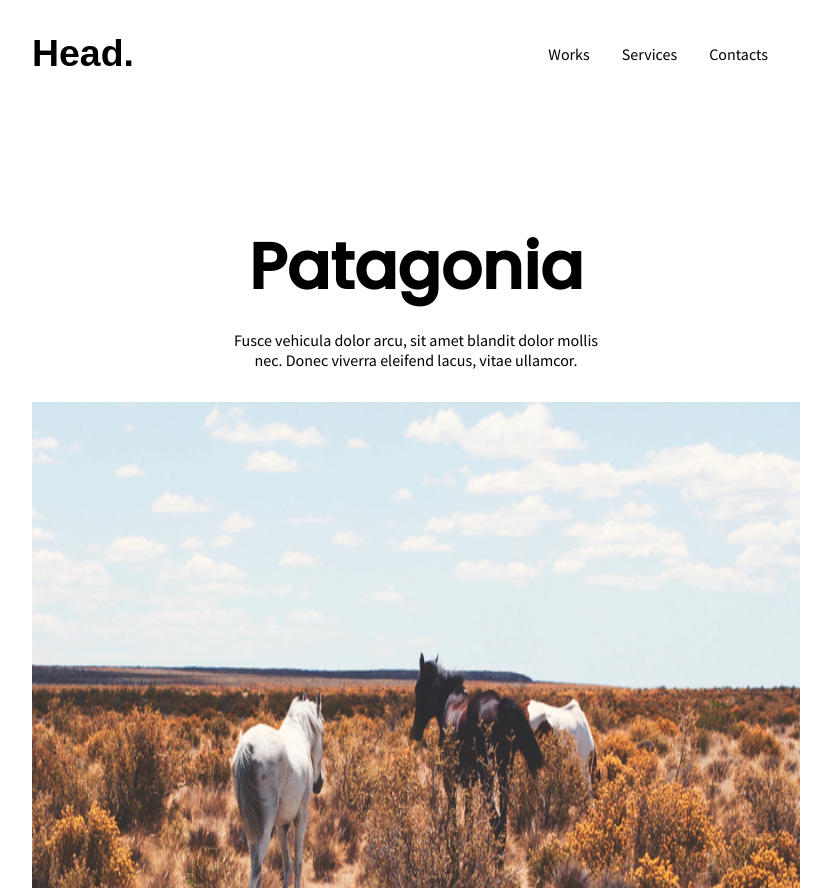
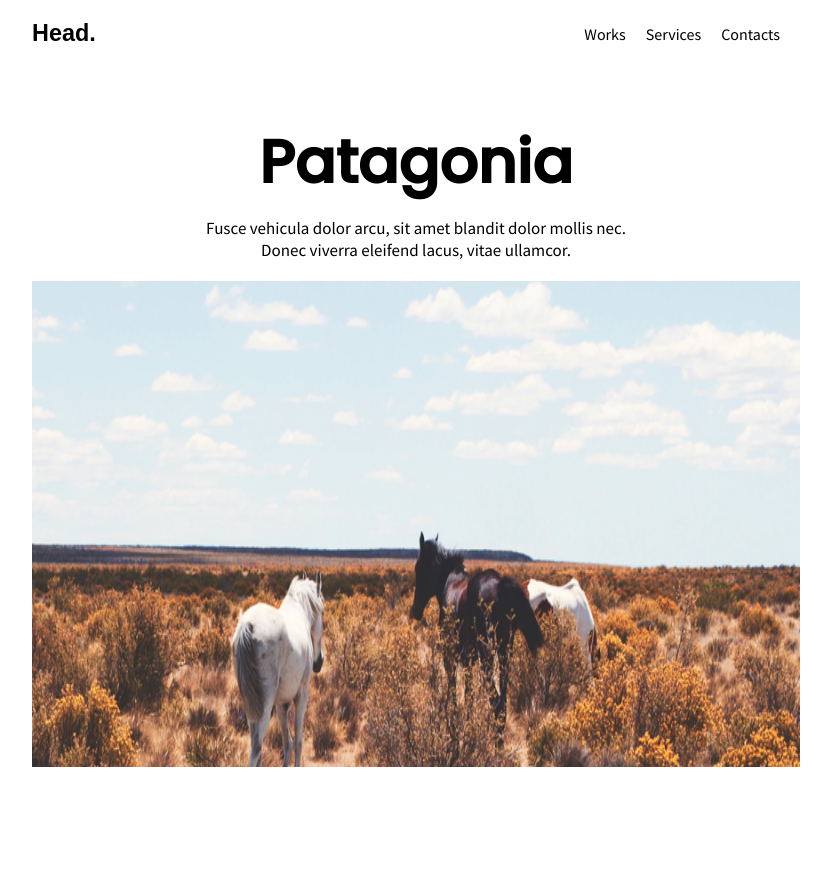
Before and after one commit to JessikaGyllstrom/ResponsiveDesign, a plain HTML site: page index.html in a window 1280 px wide. Shown: the whole page, without its empty margins (224-1055 px from the left). After the commit the page ends 800 px from the top, so only its background shows below. Drawn offline with Linux system fonts and the light colour scheme; a web font is replaced by a local one.

Commit message:
final touches on css

```diff
--- a/stylesheet/patagonia.css
+++ b/stylesheet/patagonia.css
@@ -14,13 +14,13 @@ body {
     display: flex;
     justify-content: space-between;
     width: 60%;
-    margin-top: 2rem;
+    margin-top: 20px;
     align-items: center;
 }
 .header .header__logo {
    font-family: 'Aldrich', sans-serif;
    width: 50%;
-   font-size: 2rem;
+   font-size: 20px;
 }
 .header__nav {
     display: flex;
@@ -33,7 +33,7 @@ body {
     text-decoration: none;
     color: black;
     font-family: 'Source Sans Pro', sans-serif;
-    margin-right: 2rem;
+    margin-right: 20px;
     font-weight: 300;
 }
 .main {
@@ -45,27 +45,28 @@ body {
     display: flex;
     flex-direction: column;
     width: 60%;
-    margin-top: 2rem;
+    margin-top: 20px;
 }
 .maincontainer__textbox {
-    margin-top: 6rem;
+    margin-top: 40px;
     display: flex;
     justify-content: center;
     text-align: center;
-    padding: 1rem;
+    padding: 10px;
 }
 .maincontainer__text {
-    width: 50%;
-    font-size: 2rem;
+    width: 60%;
+    font-size: 15px;
 }
 .maincontainer__textbox p {
     font-family: 'Source Sans Pro', sans-serif;
-    margin-top: 1rem;
-    margin-bottom: 1rem;
-    font-size: 1rem;
+    margin-top: 10px;
+    margin-bottom: 10px;
+    font-size: 17px;
 }
 .maincontainer__textbox h1 {
     font-family: 'Poppins', sans-serif;
+    font-size: 60px;
 }
 .maincontainer__image img{
     width: 100%;
@@ -83,7 +84,7 @@ body {
         width: 90%;
     }
     .maincontainer__text {
-        margin-top: 5rem;
+        margin-top: 40px;
         width: 90%;
     }
     .maincontainer__textbox h1 {
```
Also changed, not shown: index.html (+3 -2 lines), pages/recepies.html (+0 -12 lines), stylesheet/recepies.css (+6 -6 lines).
